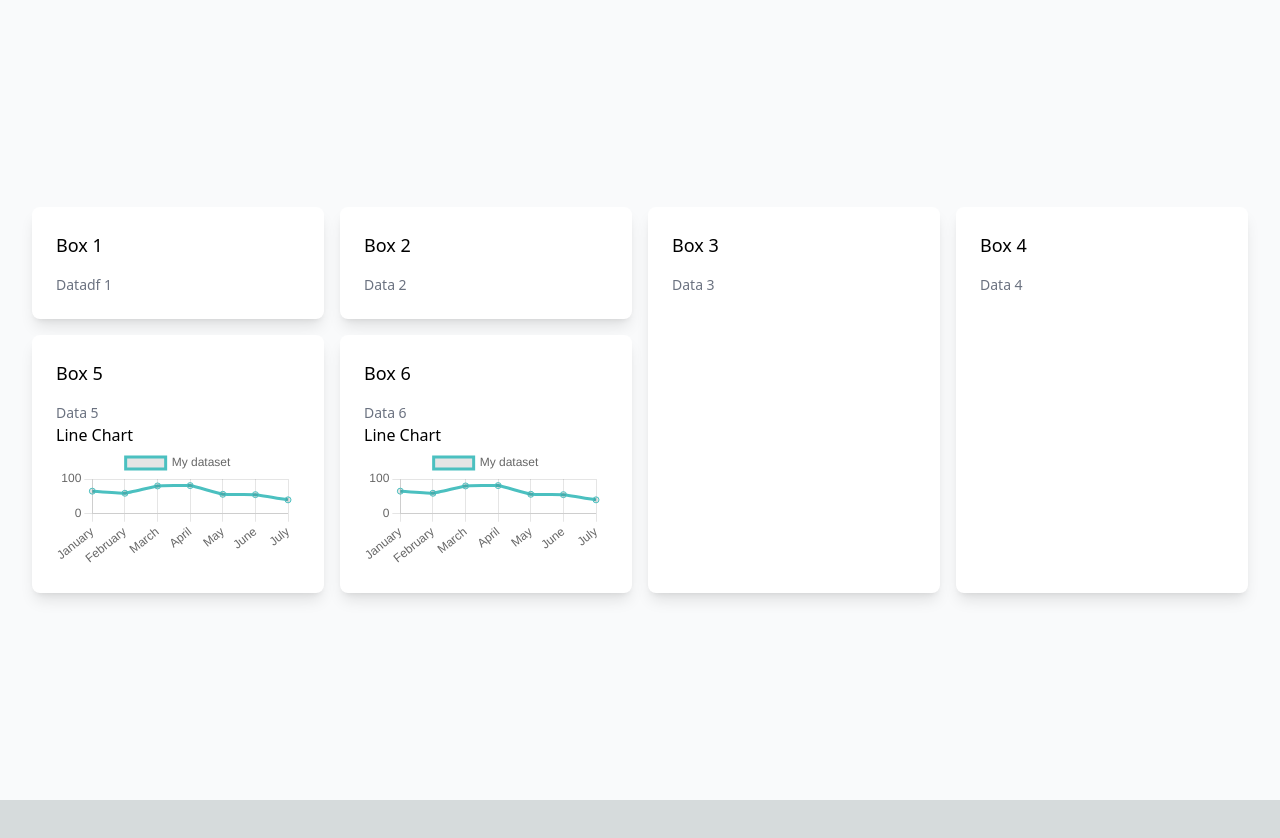
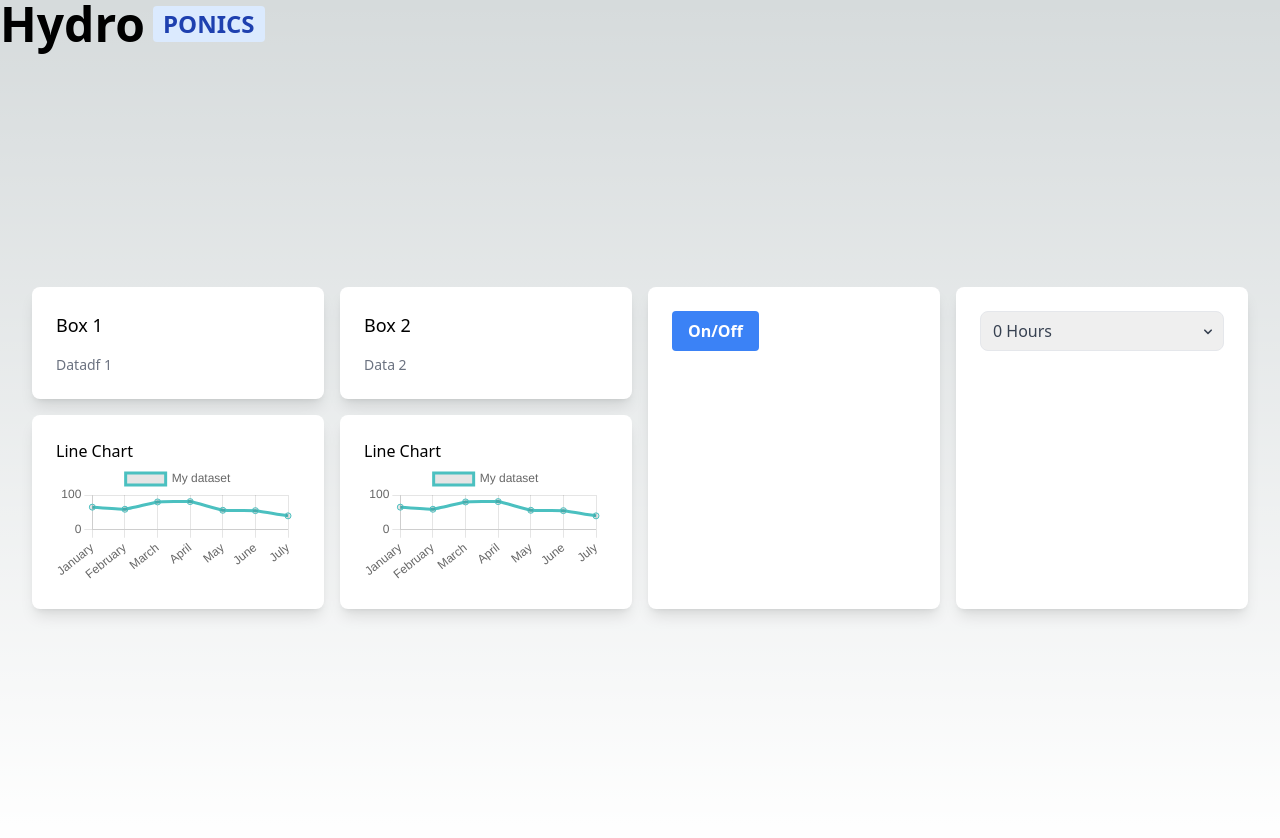
Before and after one commit to jasonpereira96/hackathon-frontend, a Next.js app: page /dashboard in a window 1280 px wide. Shown: the top 838 px of the page. Before the commit the page ends 800 px from the top, so only its background shows below. Built offline with nearby package versions, Linux system fonts and the light colour scheme.

Commit message:
dashboard updated with color, and drop down menus

```diff
--- a/src/pages/dashboard.js
+++ b/src/pages/dashboard.js
@@ -2,8 +2,16 @@ import { Html, Main } from "next/document";
 
 function App() {
   return (
-    <div className="min-h-screen flex items-center justify-center bg-gray-50 py-12 px-4 sm:px-6 lg:px-8">
-      <DashBoard />
+    <div>
+      <h1 class="flex items-center text-5xl font-extrabold dark:bg-slate-800">
+        Hydro
+        <span class="bg-blue-100 text-blue-800 text-2xl font-semibold mr-2 px-2.5 py-0.5 rounded dark:bg-blue-200 dark:text-blue-800 ml-2">
+          PONICS
+        </span>
+      </h1>
+      <div className="min-h-screen flex items-center justify-center dark:bg-slate-800 py-12 px-4 sm:px-6 lg:px-8">
+        <DashBoard />
+      </div>
     </div>
   );
 }
@@ -20,22 +28,61 @@ function DashBoard() {
         <p class="text-gray-500 text-sm">Data 2</p>
       </div>
       <div class="bg-white rounded-lg shadow-lg p-6 row-span-2">
-        <h3 class="text-lg font-medium mb-4">Box 3</h3>
-        <p class="text-gray-500 text-sm">Data 3</p>
+        <button class="bg-blue-500 hover:bg-blue-700 text-white font-bold py-2 px-4 rounded">
+          On/Off
+        </button>
       </div>
-      <div class="bg-white rounded-lg shadow-lg row-span-2 p-6">
-        <h3 class="text-lg font-medium mb-4">Box 4</h3>
-        <p class="text-gray-500 text-sm">Data 4</p>
+      <div class=" bg-white rounded-lg shadow-lg row-span-2 p-6">
+        <Dropdown />
       </div>
       <div class="bg-white rounded-lg shadow-lg p-6 ">
-        <h3 class="text-lg font-medium mb-4">Box 5</h3>
-        <p class="text-gray-500 text-sm">Data 5</p>
         <LineChart />
       </div>
       <div class="bg-white rounded-lg shadow-lg p-6 ">
-        <h3 class="text-lg font-medium mb-4">Box 6</h3>
-        <p class="text-gray-500 text-sm">Data 6</p>
         <LineChart />
+      </div>
+    </div>
+  );
+}
+
+import { useState } from "react";
+
+const options = [
+  { value: "option1", label: "0 Hours" },
+  { value: "option2", label: "1 Hours" },
+  { value: "option3", label: "2 Hours" },
+];
+
+function Dropdown() {
+  const [selectedOption, setSelectedOption] = useState(options[0]);
+
+  const handleOptionChange = (event) => {
+    const selectedValue = event.target.value;
+    const selected = options.find((option) => option.value === selectedValue);
+    setSelectedOption(selected);
+  };
+
+  return (
+    <div className="relative inline-block w-full text-gray-700">
+      <select
+        className="w-full h-10 pl-3 pr-6 text-base placeholder-gray-600 border rounded-lg appearance-none focus:shadow-outline"
+        value={selectedOption.value}
+        onChange={handleOptionChange}
+      >
+        {options.map((option) => (
+          <option key={option.value} value={option.value}>
+            {option.label}
+          </option>
+        ))}
+      </select>
+      <div className="absolute inset-y-0 right-0 flex items-center px-2 pointer-events-none">
+        <svg className="w-4 h-4 fill-current" viewBox="0 0 20 20">
+          <path
+            fillRule="evenodd"
+            d="M9.293 13.707a1 1 0 001.414 0l4-4a1 1 0 00-1.414-1.414L10 11.586 6.707 8.293a1 1 0 00-1.414 1.414l4 4z"
+            clipRule="evenodd"
+          />
+        </svg>
       </div>
     </div>
   );
```
Also changed, not shown: src/pages/components.js (added).
